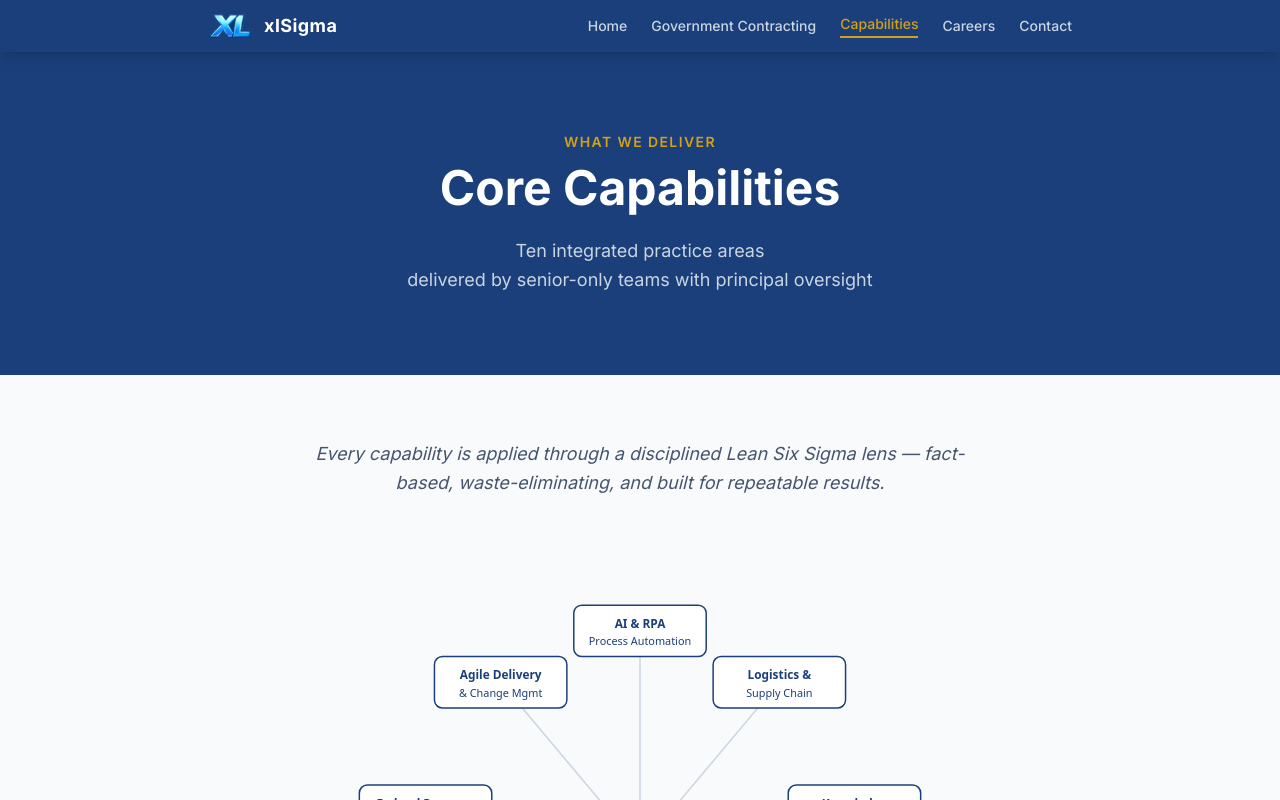
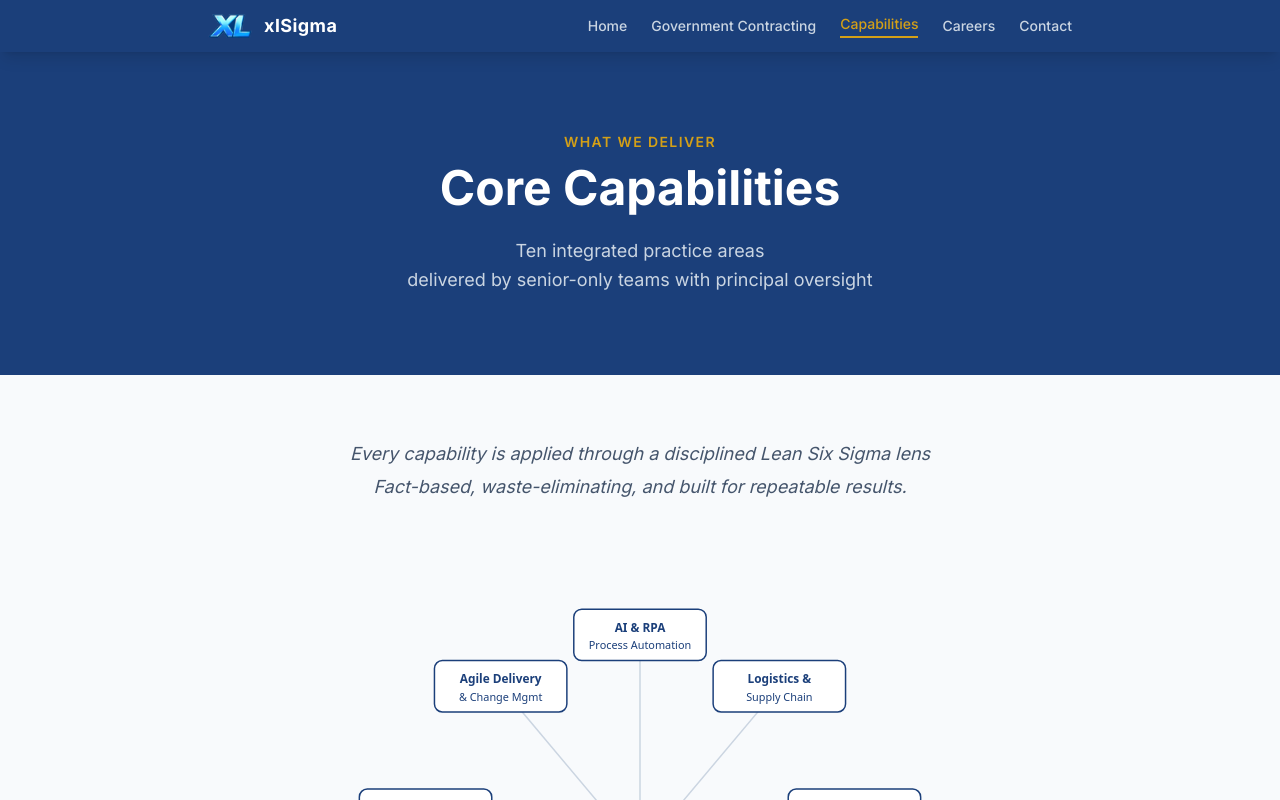
Before and after one commit to xlSigma/xlsigma-website, a Next.js app: page /capabilities in a window 1280 px wide. Shown: the top 800 px of the page. Built offline with nearby package versions, Linux system fonts and the light colour scheme.

Commit message:
Split capabilities framing sentence into two lines
Co-Authored-By: Claude Sonnet 4.6 <noreply@anthropic.com>

```diff
--- a/app/capabilities/page.tsx
+++ b/app/capabilities/page.tsx
@@ -200,9 +200,11 @@ export default function CapabilitiesPage() {
       {/* Framing + Hub-and-Spoke Diagram */}
       <section className="py-16 px-4 bg-slate-50">
         <div className="max-w-4xl mx-auto text-center">
+          <p className="text-slate-600 italic text-lg leading-relaxed mb-1 max-w-2xl mx-auto">
+            Every capability is applied through a disciplined Lean Six Sigma lens
+          </p>
           <p className="text-slate-600 italic text-lg leading-relaxed mb-10 max-w-2xl mx-auto">
-            Every capability is applied through a disciplined Lean Six Sigma lens &mdash;
-            fact-based, waste-eliminating, and built for repeatable results.
+            Fact-based, waste-eliminating, and built for repeatable results.
           </p>
           <LssDiagram />
         </div>
```
Also changed, not shown: 1 other file (tests, documents, lock files or other folders).
